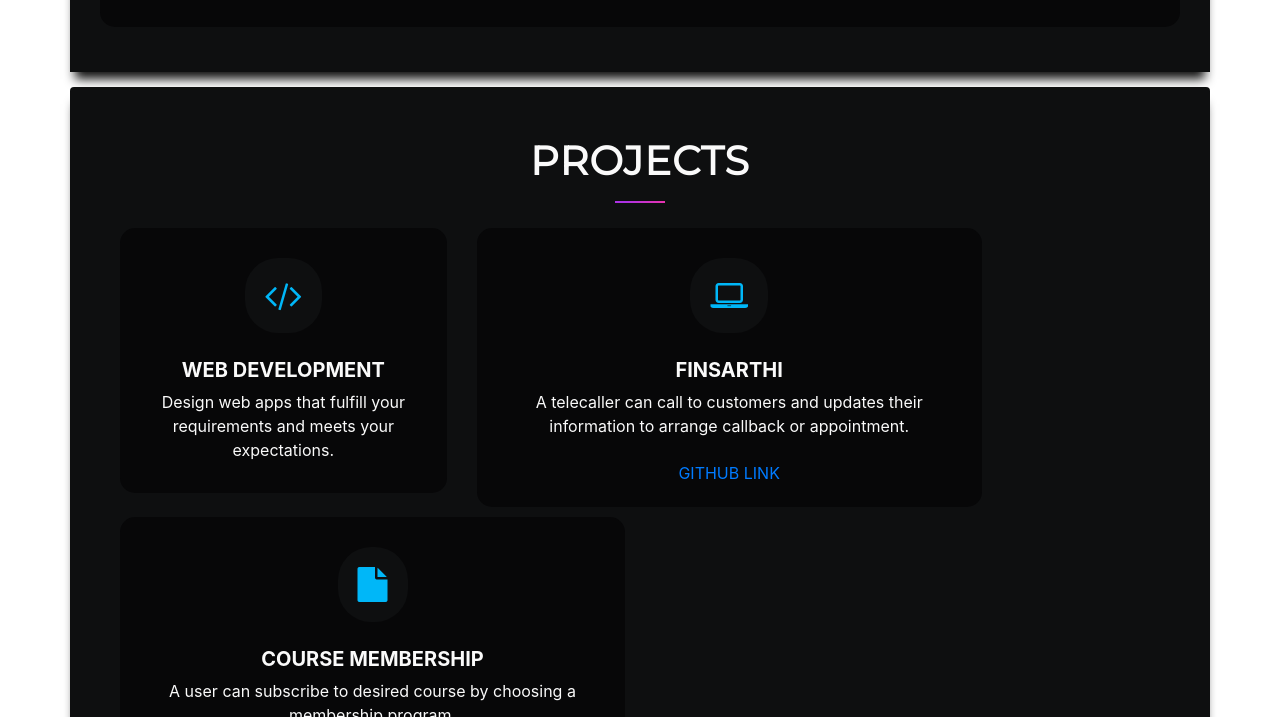
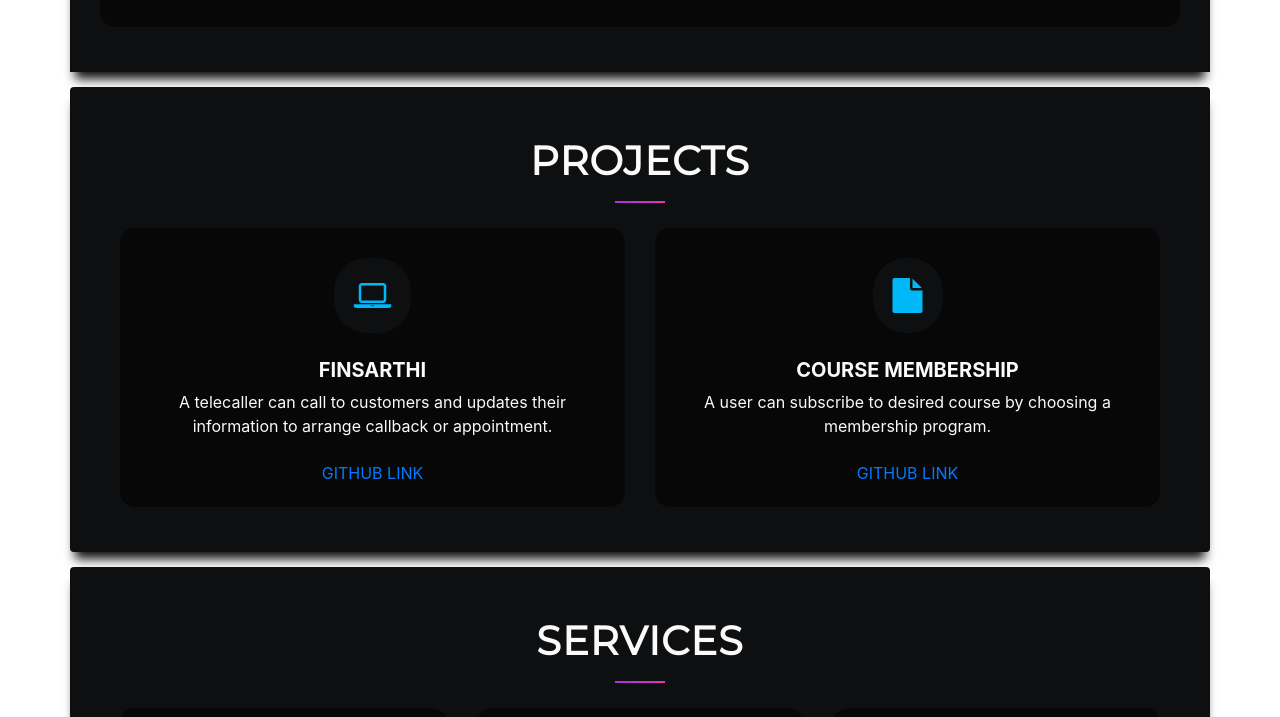
Before and after one commit to n-bhasin/portfolio, a website: page index.html in a window 1280 px wide. Shown: the part 669-1386 px from the top of the page. Drawn offline with Linux system fonts and the light colour scheme.

Commit message:
new update

```diff
--- a/index.html
+++ b/index.html
@@ -97,13 +97,6 @@
 
                   <div class="col-md-12">
                     <div class="row">
-                      <div class="col-md-4 text-center">
-                        <div class="col-md-12  main-services-section">
-                          <i class="fa fa-code text-color text-center services-logo"></i>
-                          <h5 class="text-color text-center"> <strong>WEB DEVELOPMENT</strong> </h5>
-                          <p class="text-color text-center">Design web apps that fulfill your requirements and meets your expectations.</p>
-                        </div>
-                      </div>
 
                       <div class="col-md-6 text-center mb-10">
                         <div class="col-md-12 main-services-section">
```
